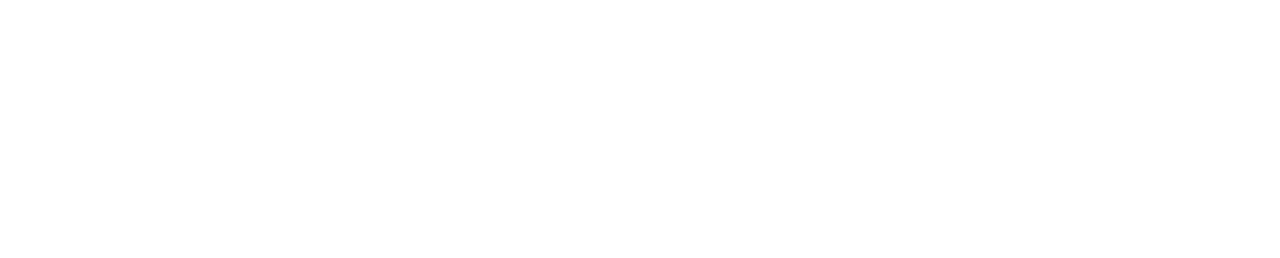
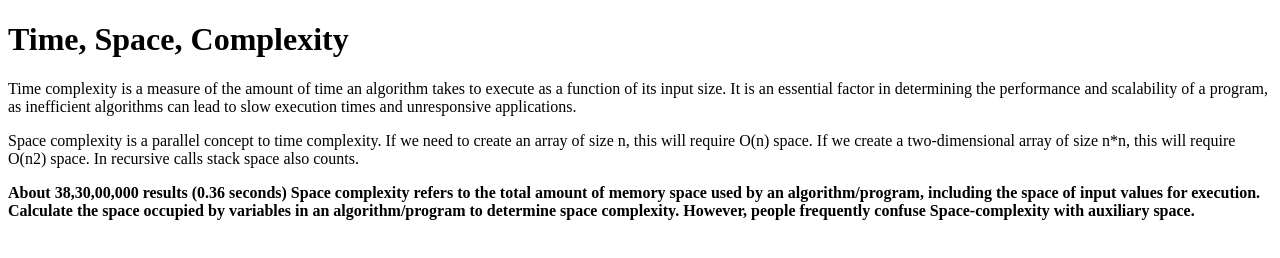
Before and after one commit to acciojob/time-and-space-complexity-gurpreetsinghwazir, a website: page main.html in a window 1280 px wide. Drawn offline with Linux system fonts and the light colour scheme.

Commit message:
created a submission

```diff
--- a/main.html
+++ b/main.html
@@ -4,10 +4,22 @@
 
 <head>
 	<link rel="stylesheet" href="styles.css">
+	<h1>Time, Space, Complexity</h1>
 </head>
 
 <body>
 	<!-- the entire body must be written by student -->
+<p>
+Time complexity is a measure of the amount of time an algorithm takes to execute as a function of its input size. It is an essential factor in determining the performance and scalability of a program, as inefficient algorithms can lead to slow execution times and unresponsive applications.
+<p>
+	Space complexity is a parallel concept to time complexity. If we need to create an array of size n, this will require O(n) space. If we create a two-dimensional array of size n*n, this will require O(n2) space. In recursive calls stack space also counts.
+</p>
+	<b>
+		About 38,30,00,000 results (0.36 seconds)
+Space complexity refers to the total amount of memory space used by an algorithm/program, including the space of input values for execution. Calculate the space occupied by variables in an algorithm/program to determine space complexity. However, people frequently confuse Space-complexity with auxiliary space.
+	</b>
+
+
     <script type="text/javascript" src="./script.js">
 </script>
 
```
